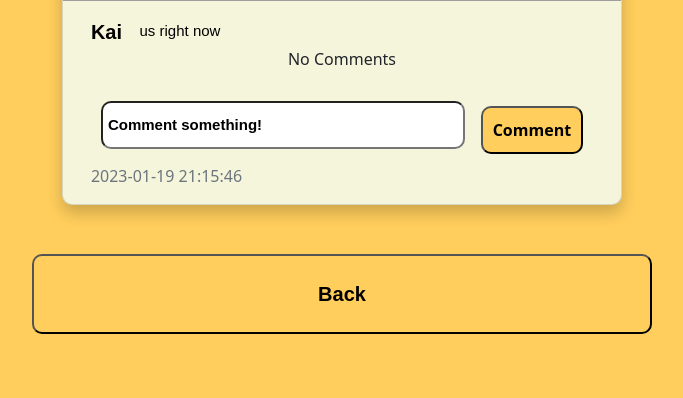
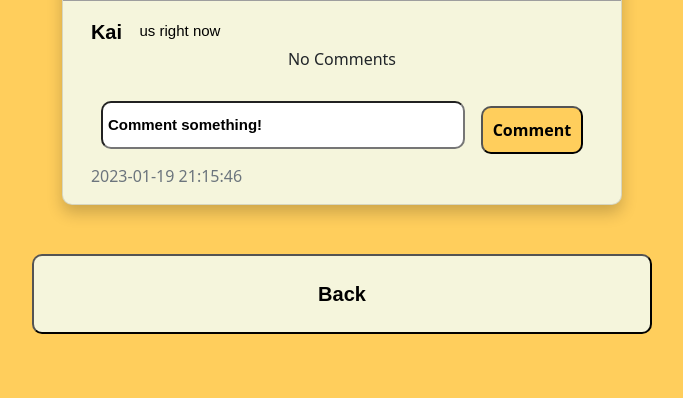
Before and after one commit to jeseekia/laugh_factory_app, a Flask app: a page that uses laughfactory/templates/posts.html in a window 1280 px wide. Shown: the part 3092-3490 px from the top of the page, without its empty margins (298-981 px from the left). Run offline with Flask 2, Linux system fonts and the light colour scheme; a user stored in the database is signed in; data comes from the database, SQL or seed files in the repository; grey boxes are pictures that could not be loaded.

Commit message:
fixed button on individual pages

```diff
--- a/laughfactory/static/css/style.css
+++ b/laughfactory/static/css/style.css
@@ -233,7 +233,7 @@ img {
   font-weight: bold;
 }
 
-.createpost {
+.beige-button {
   background-color: beige;
 }
 
--- a/laughfactory/static/scss/main.scss
+++ b/laughfactory/static/scss/main.scss
@@ -122,7 +122,7 @@ img{
     font-weight: bold;
 }
 
-.createpost{
+.beige-button{
     background-color: $card-color;
 }
 
--- a/laughfactory/templates/posts.html
+++ b/laughfactory/templates/posts.html
@@ -4,7 +4,7 @@
 {% block footer %}
     <div align="center">
       <a href="/home">
-        <button>Back</button>
+        <button class="beige-button">Back</button>
         </a>
     </div>
 {% endblock %}
--- a/laughfactory/templates/userposts.html
+++ b/laughfactory/templates/userposts.html
@@ -108,7 +108,7 @@
     {% block footer %}
     <div>
       <a href="/create-post"
-        ><button class="createpost">
+        ><button class="beige-button">
           Add your own Meme!
         </button></a>
     </div>
```
